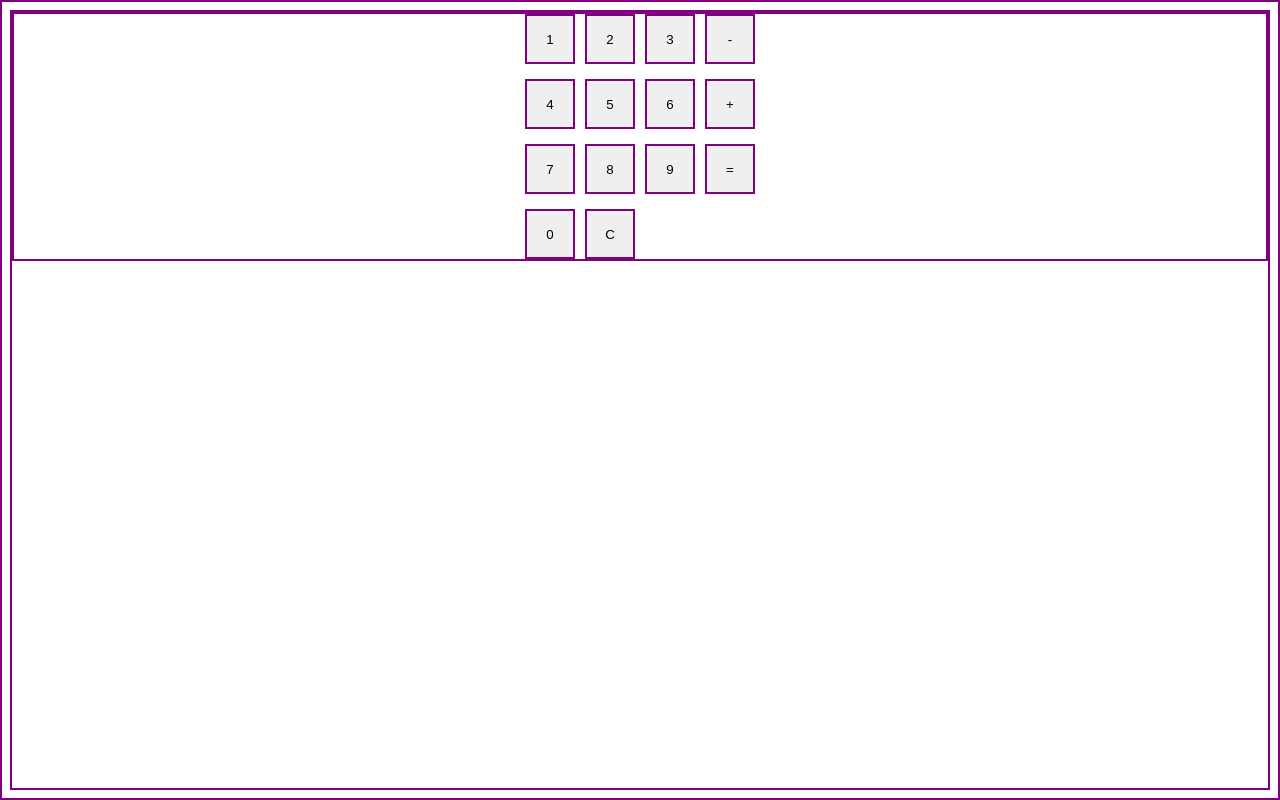
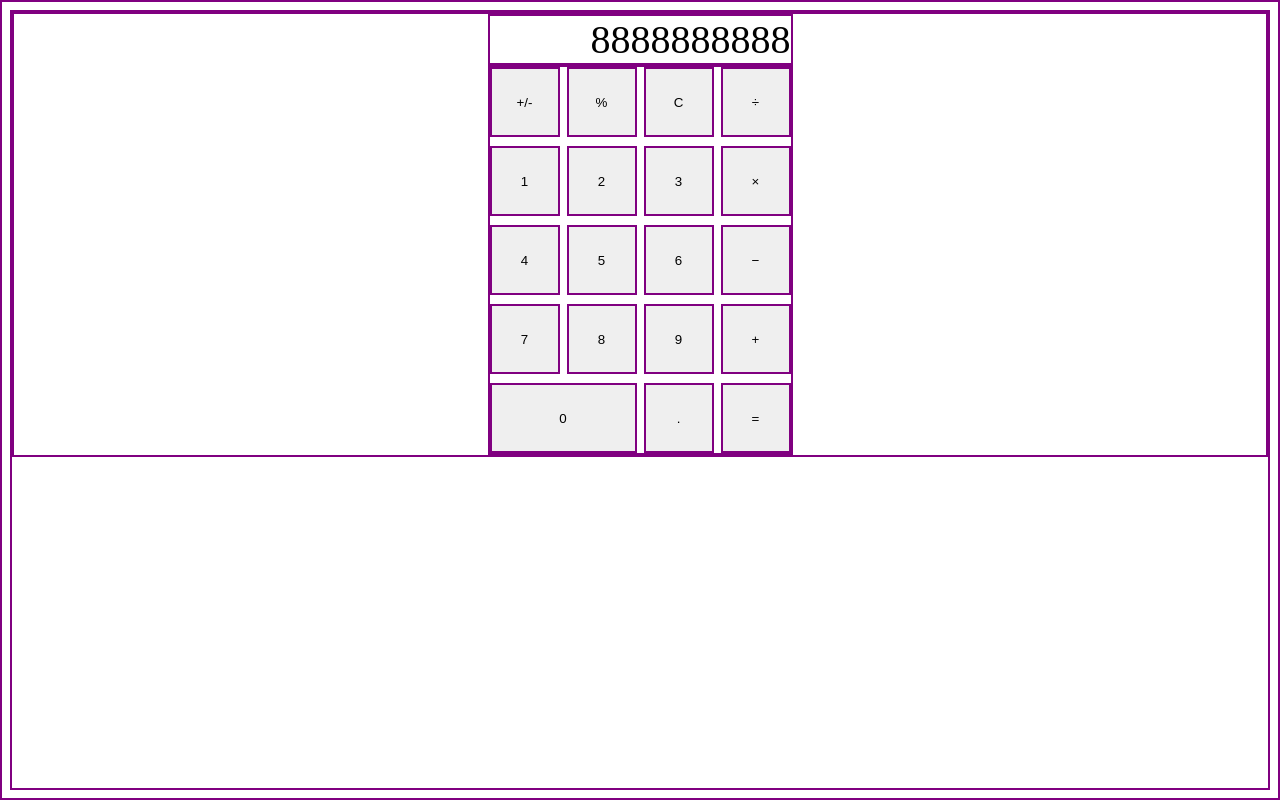
Before and after one commit to CEgelhoff/Odin-Calc, a plain HTML site: page index.html in a window 1280 px wide. Drawn offline with Linux system fonts and the light colour scheme.

Commit message:
dom manip with buttons on display. layout done

```diff
--- a/calc.js
+++ b/calc.js
@@ -17,3 +17,10 @@ function divide(g,h) {
 function operate(operator, x, y) {
 
 }
+
+function display(){
+    const display = document.getElementById("display");
+    const el = document.getElementsByClassName("nums");
+    el.addEventListener("click", () => {display.innerHTML = el.innerHTML; });
+    return el;
+}
--- a/index.html
+++ b/index.html
@@ -6,21 +6,31 @@
     <script src="calc.js"></script>
 </head>
 <body>
+    <div class="calc">
+    <div id="display">8888888888</div>
     <div class="buttons">
-        <button id="1">1</button>
-        <button id="2">2</button>
-        <button id="3">3</button>
-        <button id="-">-</button>
-        <button id="4">4</button>
-        <button id="5">5</button>
-        <button id="6">6</button>
-        <button id="+">+</button>
-        <button id="7">7</button>
-        <button id="8">8</button>
-        <button id="9">9</button>
-        <button id="=">=</button><!--Make 2 blocks long-->
-        <button id="0">0</button>
+
+        <button id="absolute">+/-</button>
+        <button id="&#37">&#37</button>
         <button id="C">C</button>
+        <button id="&#247">&#247</button>
+        <button class="nums" id="one">1</button>
+        <button class="nums" id="two">2</button>
+        <button class="nums" id="three">3</button>
+        <button id="&#215">&#215</button>
+        <button class="nums" id="four">4</button>
+        <button class="nums" id="five">5</button>
+        <button class="nums" id="six">6</button>
+        <button id="&#8722">&#8722</button>
+        <button class="nums" id="seven">7</button>
+        <button class="nums" id="eight">8</button>
+        <button class="nums" id="nince">9</button>
+        <button id="&#43">&#43</button>
+        <button class="nums" id="zero">0</button>
+        <button id=".">.</button>
+        <button id="&#61">&#61</button>
+
+    </div>
     </div>
 
 </body>
--- a/styles.css
+++ b/styles.css
@@ -4,11 +4,25 @@
 
 .buttons{
     display: grid;
+    grid-template-columns: 70px 70px 70px 70px;
+    grid-template-rows: 70px 70px 70px 70px 70px;
+    column-gap: 7px;
+    row-gap: 9px;
+}
+
+.calc{
+    display: grid;
     justify-content: center;
-    grid-template-columns: 50px 50px 50px 50px;
-    grid-template-rows: 50px 50px 50px 50px;
-    column-gap: 10px;
-    row-gap: 15px;
+}
+
+#display{
+    text-align: end;
+    font-size: 40;
+}
+
+#zero{
+    grid-column-start: 1;
+    grid-column-end: 3;
 }
 
 button:active{
```
